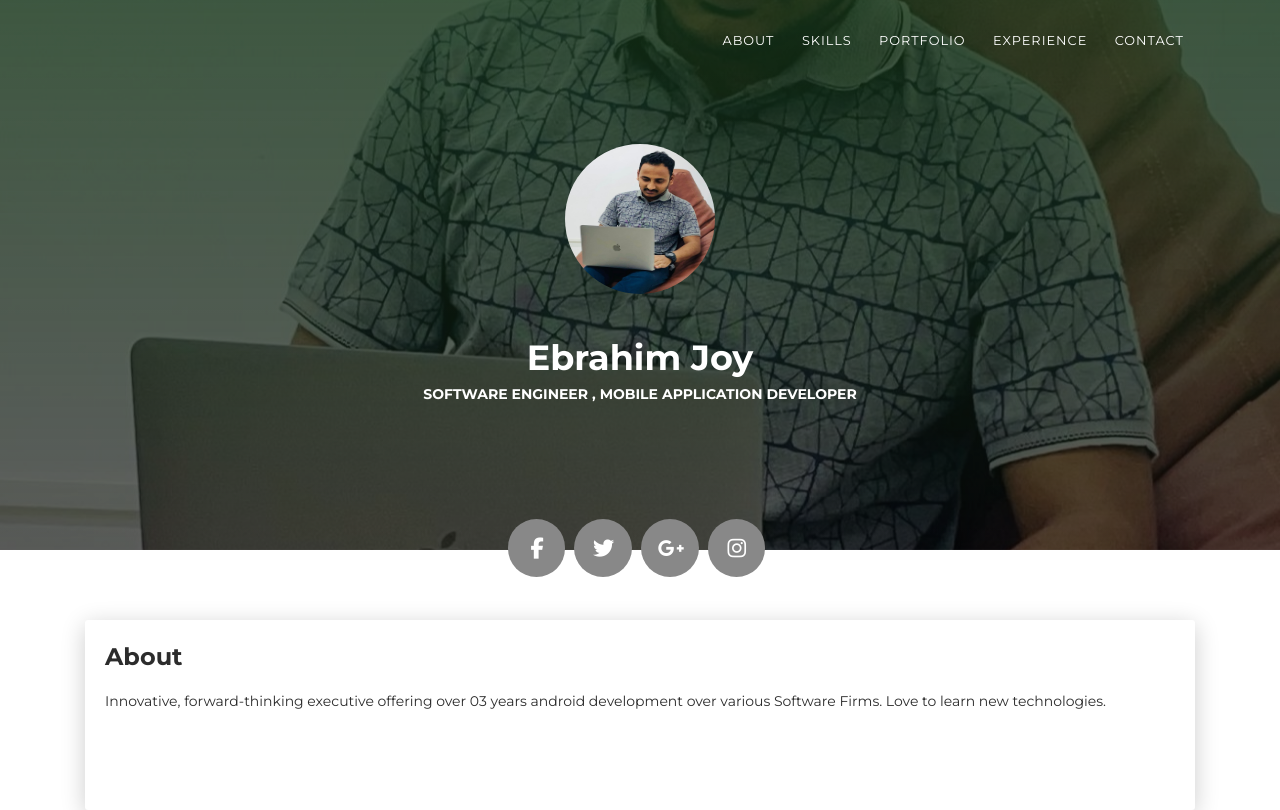
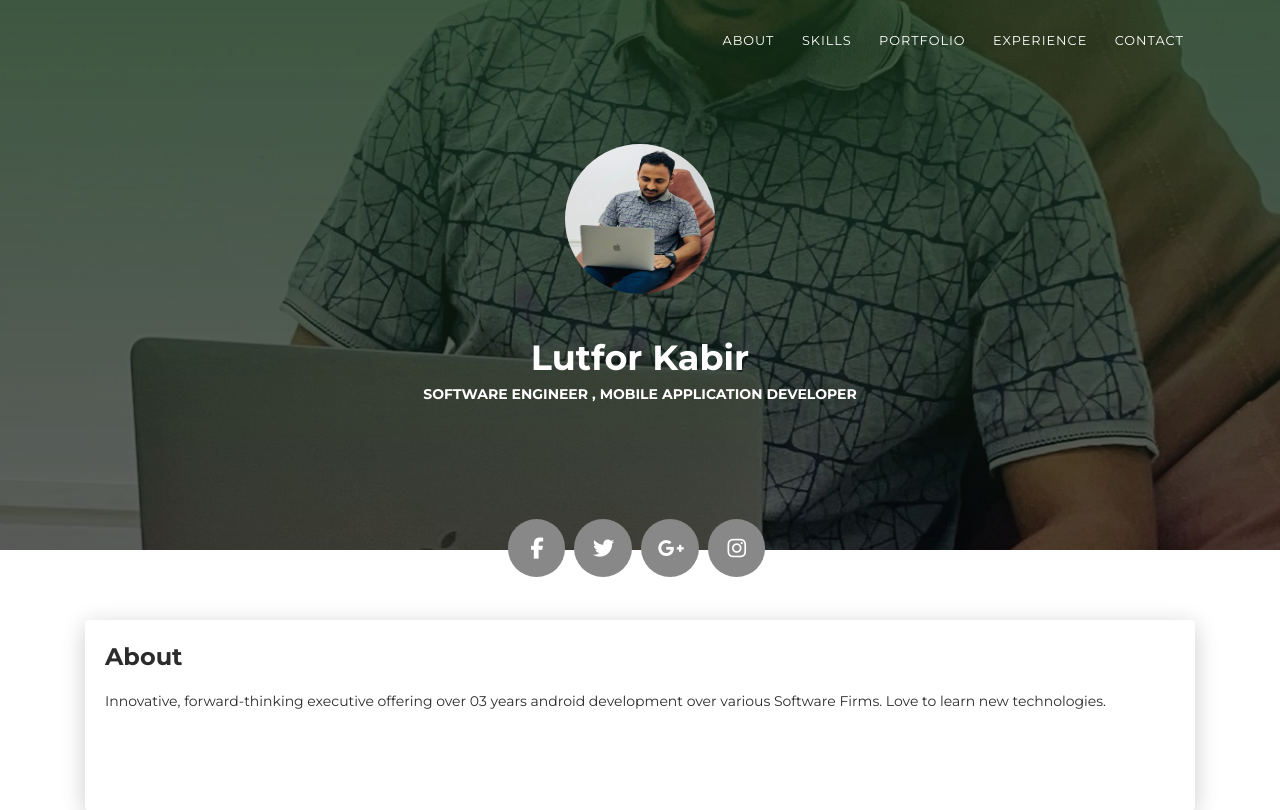
Before and after one commit to lkhridoy/profile, a plain HTML site: page index.html in a window 1280 px wide. Shown: the top 810 px of the page. Drawn offline with Linux system fonts and the light colour scheme.

Commit message:
profile name change

```diff
--- a/index.html
+++ b/index.html
@@ -46,7 +46,7 @@
 			<div class="container">
 				<div class="content-center">
 					<div class="cc-profile-image"><a href="#"><img src="images/eebrahimjoy.jpg" alt="Image"/></a></div>
-					<div class="h2 title">Ebrahim Joy</div>
+					<div class="h2 title">Lutfor Kabir</div>
 					<p class="category text-white">Software Engineer , Mobile Application Developer</p>
 				</div>
 			</div>
```
